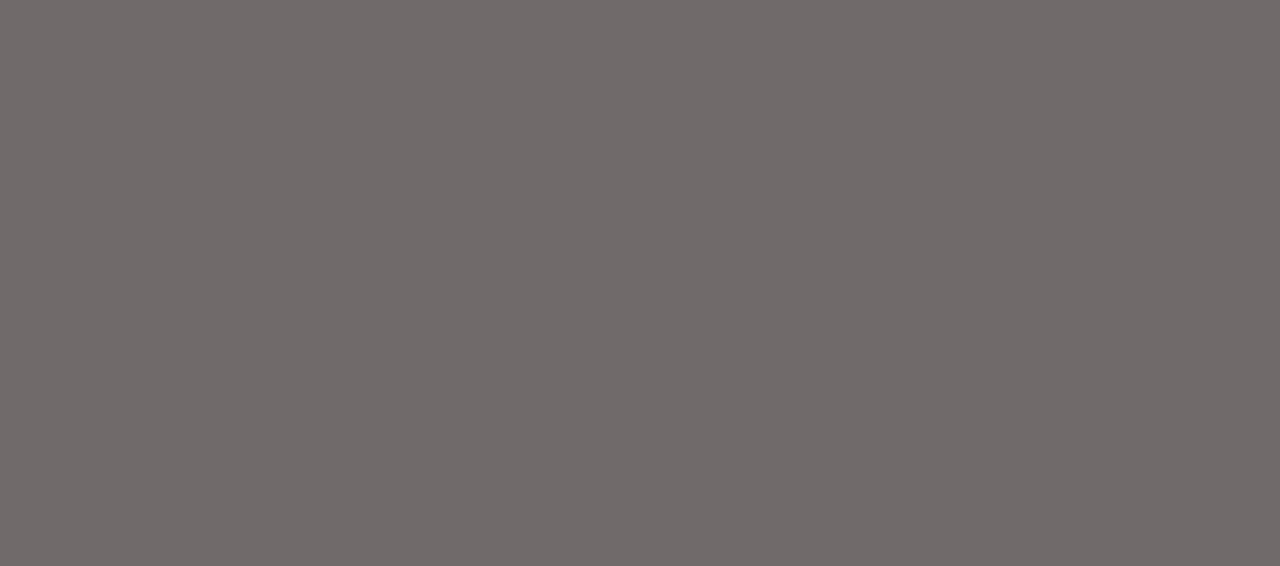
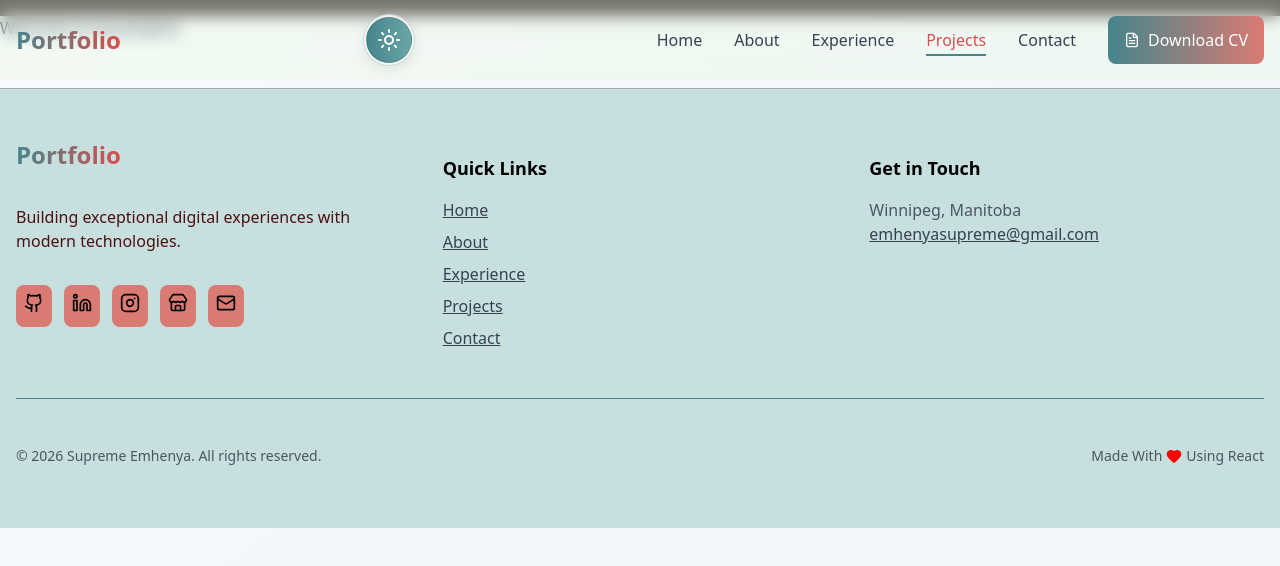
Before and after one commit to Emya101/Personal-Portfolio, a React (Vite) app: page /project in a window 1280 px wide. Before the commit this address had no page. Shown: the top 566 px of the page. Built offline with nearby package versions, Linux system fonts and the light colour scheme.

Commit message:
Added the path for my projects page and also the array and framer motion containers

```diff
--- a/src/App.jsx
+++ b/src/App.jsx
@@ -5,6 +5,7 @@ import { Home } from './Components/Home';
 import { About } from './Components/About';
 import { Footer } from './Components/Footer';
 import { Experience } from './Components/Experience'
+import {Project} from './Components/Project'
 
 function App() {
 
@@ -14,6 +15,7 @@ function App() {
         <Route index element={<Home/>}/>
         <Route path="about" element={<About/>}/>
         <Route path="experience" element={<Experience/>}/>
+        <Route path="project" element={<Project/>}/>
       </Route>
     </Routes>
   )
--- a/src/Components/Navigation.jsx
+++ b/src/Components/Navigation.jsx
@@ -38,7 +38,7 @@ export function Navigation() {
         { path: "/", label: "Home" },
         { path: "/about", label: "About" },
         { path: "/experience", label: "Experience" },
-        { path: "/projects", label: "Projects" },
+        { path: "/project", label: "Projects" },
         { path: "/contact", label: "Contact" },
     ];
 
--- /dev/null
+++ b/src/Components/Project.jsx
@@ -0,0 +1,110 @@
+import { motion } from "framer-motion";
+import styles from "./Project.module.css";
+import { ExternalLink, Github, Star, Clock } from "lucide-react";
+import emoticonImage from "../assets/Emoticon.jpg";
+import ConcertImage from "../assets/Concert.jpg";
+import WeatherImage from "../assets/WeatherApp.jpg";
+import TaskManagerImage from "../assets/TaskManager.jpg";
+import MyPortfolioImage from "../assets/MyPortfolio.jpg";
+import TechStoreImage from "../assets/TechStores.jpg";
+
+export function Project() {
+    const projects = [
+        {
+            title: "Emoticonquotes",
+            description: "A mood-aware quote discovery platform using full-stack development, semantic search, and AI-assisted quote matching.",
+            image: emoticonImage,
+            technologies: ["React", "Node.js", "MongoDB", "OpenAI API", "Express"],
+            featured: false,
+            github: "https://github.com/Emya101/emoticonquotes",
+            demo: "TBA",
+            status: "In Progress",
+        },
+
+        {
+            title: "Concertix",
+            description: "An event tracking platform that helps users search for concerts, artists, and event details using API integration.",
+            image: ConcertImage,
+            technologies: ["React", "Node.js", "Express", "MongoDB", "Ticketmaster API", "Nunjucks"],
+            featured: true,
+            github: "https://github.com/Emya101/ConcertFinder",
+            demo: "TBA",
+            status: "Completed",
+        },
+
+        {
+            title: "WeatherMass",
+            description:
+                "A dynamic weather platform with forecasts, weather-based recommendations, and API-powered data views.",
+            image: WeatherImage,
+            technologies: ["JavaScript", "Node.js", "Weather API", "CSS"],
+            featured: false,
+            github: "https://github.com/Emya101/Weathermass-Weather-Website-Project-1",
+            demo: "TBA",
+            status: "In Progress",
+        },
+
+        {
+            title: "Task Management System",
+            description:
+                "A task management application built to practice REST APIs, state management, and full-stack application structure.",
+            image: TaskManagerImage,
+            technologies: ["React", "JavaScript", "CSS"],
+            featured: true,
+            github: "https://github.com/Emya101/Task-Manager-App/",
+            demo: "https://emya101.github.io/Task-Manager-App/",
+            status: "Completed",
+        },
+
+        {
+            title: "Personal Portfolio Website",
+            description:
+                "A responsive and animated portfolio website showcasing my projects, experience, and skills. Built with modern React, CSS Modules, and Framer Motion for smooth UI interactions.",
+            image: MyPortfolioImage,
+            technologies: ["React", "JavaScript", "CSS Modules", "Framer Motion"],
+            featured: false,
+            github: "https://github.com/Emya101/Personal-Portfolio",
+            demo: "TBA",
+            status: "In-Progress",
+        },
+
+        {
+            title: "Supreme's Store",
+            description:
+                "A small project used to test the functionality of usestates and use effects in React",
+            image: TechStoreImage,
+            technologies: ["React", "JavaScript", "CSS Modules"],
+            featured: true,
+            github: "https://github.com/Emya101/TechStore",
+            demo: "TBA",
+            status: "Completed",
+        },
+    ];
+
+    const containerAnimSettings = (stagger = 0.12) => ({
+        hidden: { opacity: 0 },
+        visible: {
+            opacity: 1,
+            transition: {
+                staggerChildren: stagger,
+                delayChildren: 0.15,
+            },
+        },
+    });
+
+    const itemAnimSettings = ({ y = 24, duration = 0.5, delay = 0 } = {}) => ({
+        hidden: { opacity: 0, y },
+        visible: {
+            opacity: 1,
+            y: 0,
+            transition:{duration, delay},
+        },
+    });
+
+    const featuredProjects= projects.filter((project)=> project.featured);
+    return (
+        <div>
+            <p>Welcome to my projects</p>
+        </div>
+    );
+}
--- a/src/Components/router.jsx
+++ b/src/Components/router.jsx
@@ -10,7 +10,7 @@ export const router = createBrowserRouter([
             { index: true, Component: Home },
             { path: "about", Component: About },
             { path: "experience", Component: Experience },
-            // { path: "projects", Component: Projects },
+            { path: "project", Component: Project },
             // { path: "contact", Component: Contact },
         ]
     }
```
Also changed, not shown: src/Components/Project.module.css (added), 1 other file (tests, documents, lock files or other folders).
